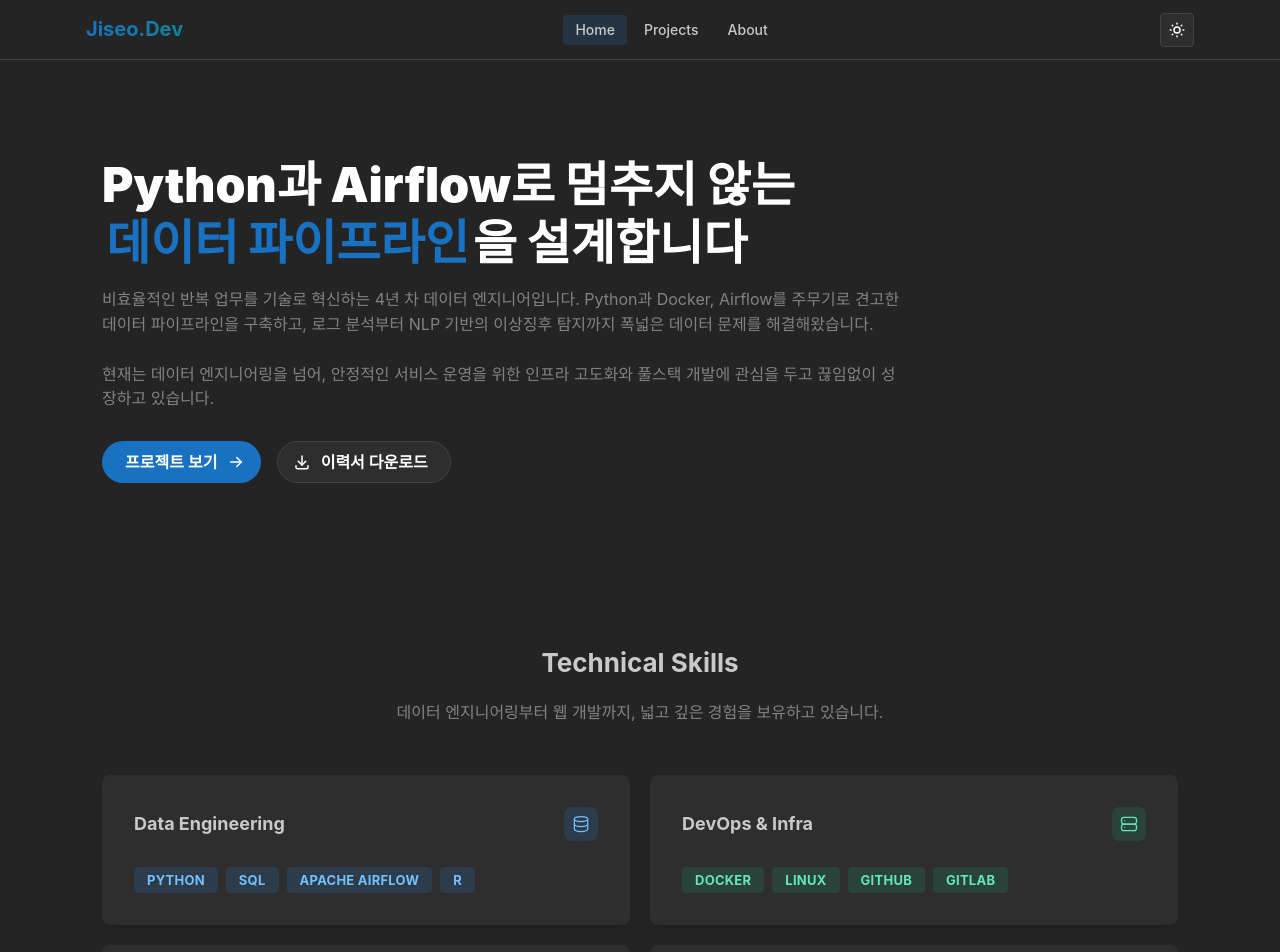
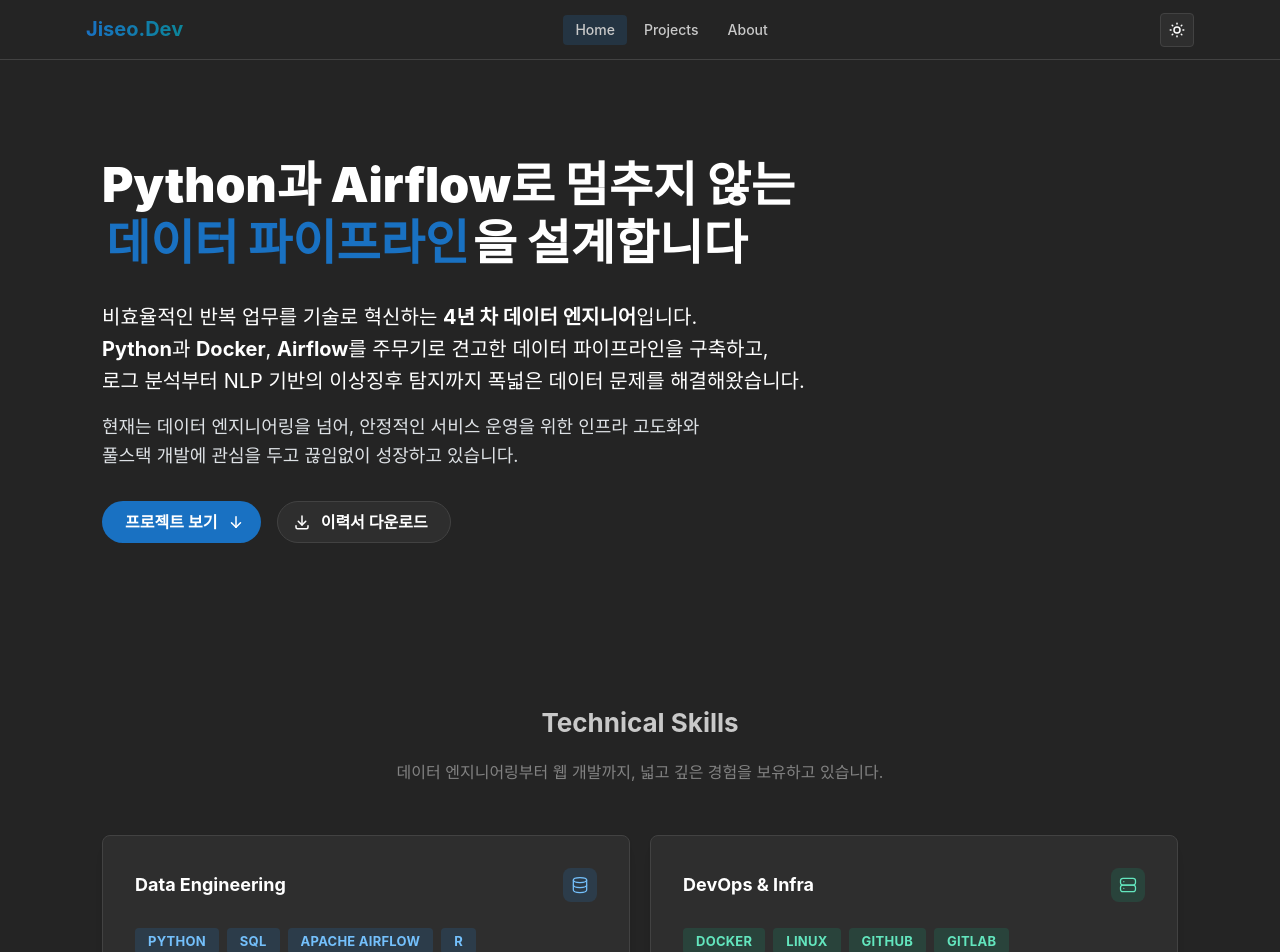
Before and after one commit to jisxo/jisxo-portfolio, a Next.js app: page / in a window 1280 px wide. Shown: the top 952 px of the page. Built offline with nearby package versions, Linux system fonts and the light colour scheme.

Commit message:
UI Polish: Improve visibility for light mode and refine navigation

```diff
--- a/src/components/Hero.module.css
+++ b/src/components/Hero.module.css
@@ -38,3 +38,13 @@
     margin: 0;
     background-color: light-dark(var(--mantine-color-blue-1), rgba(var(--mantine-color-blue-9), 0.3));
 }
+
+.description {
+    color: light-dark(var(--mantine-color-black), var(--mantine-color-white));
+    line-height: 1.6;
+}
+
+.subDescription {
+    color: light-dark(var(--mantine-color-gray-7), var(--mantine-color-gray-3));
+    line-height: 1.6;
+}
--- a/src/components/Hero.tsx
+++ b/src/components/Hero.tsx
@@ -1,7 +1,7 @@
 'use client';
 
 import { Container, Title, Text, Button, Group } from '@mantine/core';
-import { IconArrowRight, IconBrandGithub, IconDownload } from '@tabler/icons-react';
+import { IconArrowDown, IconBrandGithub, IconDownload } from '@tabler/icons-react';
 import classes from './Hero.module.css';
 
 export function Hero() {
@@ -11,16 +11,19 @@ export function Hero() {
                 <div className={classes.inner}>
                     <div className={classes.content}>
                         <Title className={classes.title}>Python과 Airflow로 멈추지 않는<br /><span className={classes.highlight}>데이터 파이프라인</span>을 설계합니다</Title>
-                        <Text c="dimmed" mt="md">
-                            비효율적인 반복 업무를 기술로 혁신하는 4년 차 데이터 엔지니어입니다.
-                            Python과 Docker, Airflow를 주무기로 견고한 데이터 파이프라인을 구축하고,
-                            로그 분석부터 NLP 기반의 이상징후 탐지까지 폭넓은 데이터 문제를 해결해왔습니다. <br /><br />
-                            현재는 데이터 엔지니어링을 넘어, 안정적인 서비스 운영을 위한 인프라 고도화와
+                        <Text size="xl" mt={30} className={classes.description}>
+                            비효율적인 반복 업무를 기술로 혁신하는 <b>4년 차 데이터 엔지니어</b>입니다.<br />
+                            <b>Python</b>과 <b>Docker</b>, <b>Airflow</b>를 주무기로 견고한 데이터 파이프라인을 구축하고,<br />
+                            로그 분석부터 NLP 기반의 이상징후 탐지까지 폭넓은 데이터 문제를 해결해왔습니다.
+                        </Text>
+
+                        <Text size="lg" mt="md" className={classes.subDescription}>
+                            현재는 데이터 엔지니어링을 넘어, 안정적인 서비스 운영을 위한 인프라 고도화와<br />
                             풀스택 개발에 관심을 두고 끊임없이 성장하고 있습니다.
                         </Text>
 
                         <Group mt={30}>
-                            <Button radius="xl" size="md" rightSection={<IconArrowRight size={18} />} className={classes.control} component="a" href="/projects">
+                            <Button radius="xl" size="md" rightSection={<IconArrowDown size={18} />} className={classes.control} component="a" href="#projects">
                                 프로젝트 보기
                             </Button>
                             <Button variant="default" radius="xl" size="md" leftSection={<IconDownload size={18} />} className={classes.control} component="a" href="/resume.pdf" target="_blank">
--- a/src/components/Skills.tsx
+++ b/src/components/Skills.tsx
@@ -39,9 +39,9 @@ const skillsData = [
 
 export function Skills() {
     const cards = skillsData.map((category) => (
-        <Card key={category.title} shadow="sm" radius="md" className={classes.card} padding="xl">
+        <Card key={category.title} shadow="sm" radius="md" withBorder className={classes.card} padding="xl">
             <Group justify="space-between" mb="xs">
-                <Text fz="lg" fw={700} className={classes.cardTitle}>
+                <Text fz="lg" fw={700} className={classes.cardTitle} c="light-dark(var(--mantine-color-black), var(--mantine-color-white))">
                     {category.title}
                 </Text>
                 <ThemeIcon variant="light" color={category.color} size="lg" radius="md">
```
